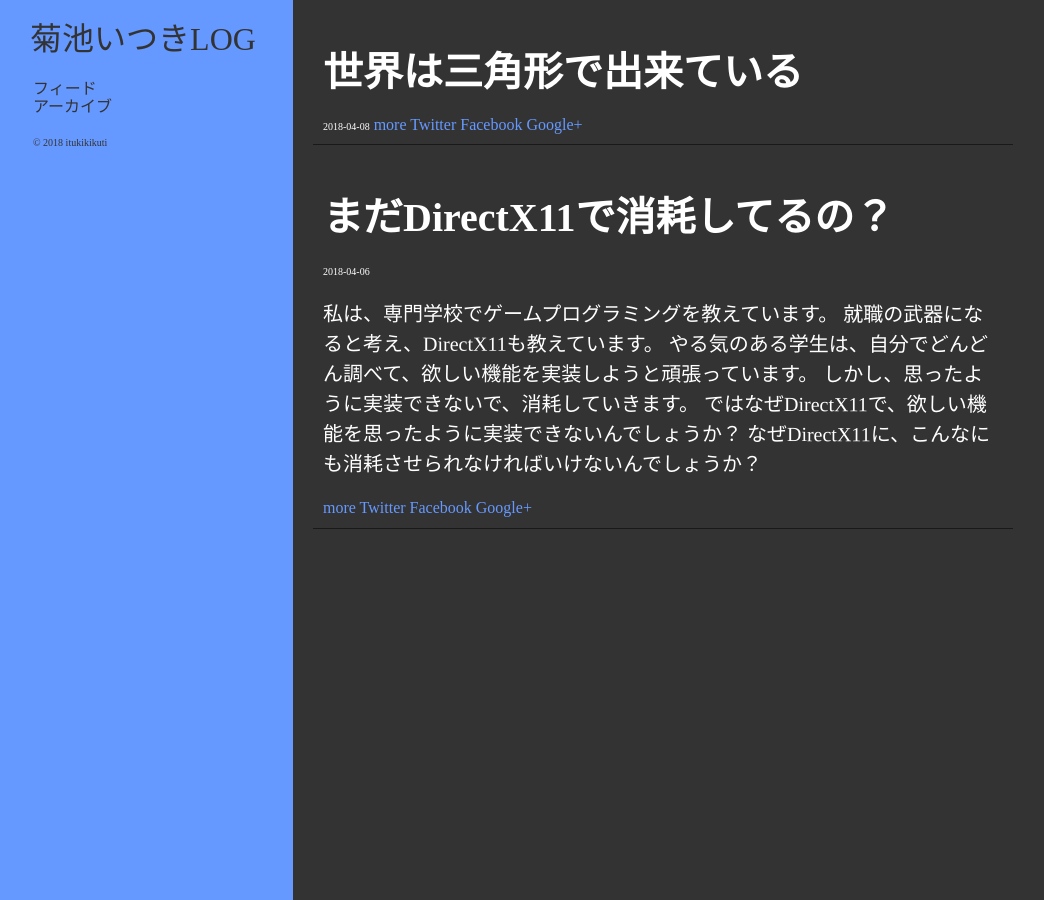
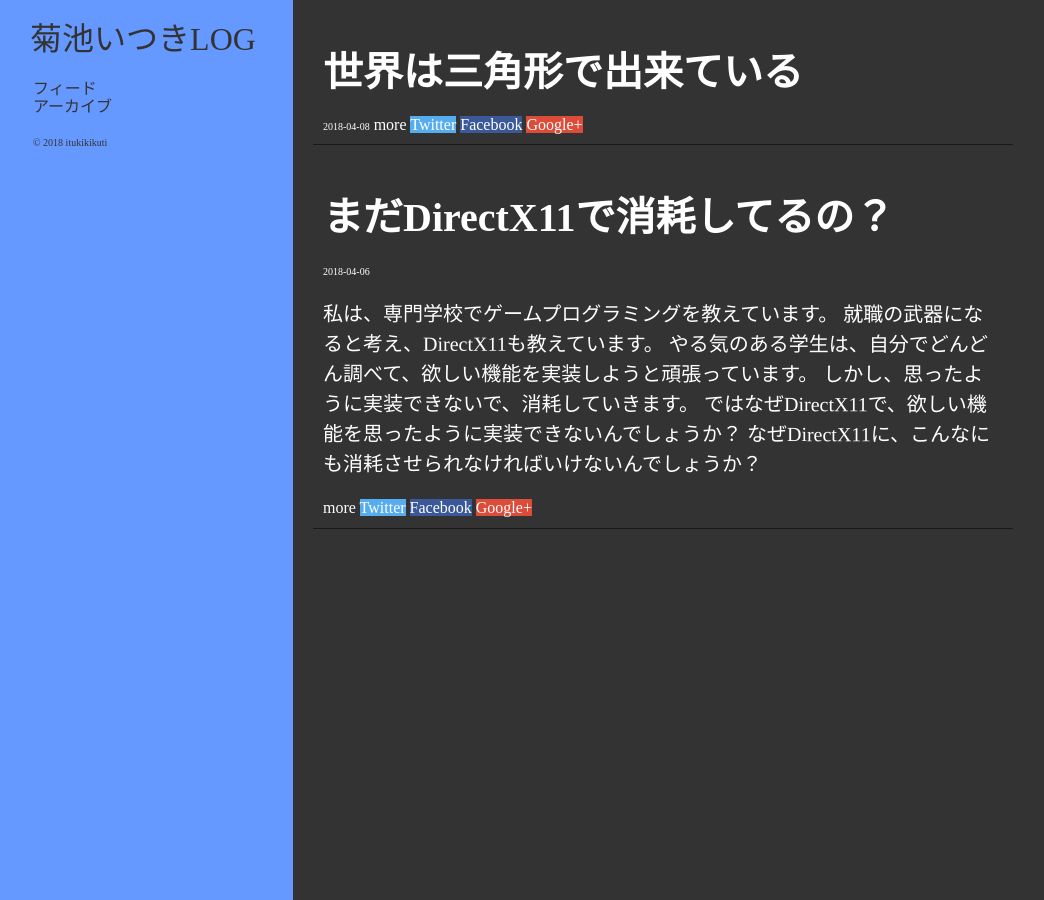
Before and after one commit to itukikikuti/windblow.net, a Jekyll site: the page built from index.html, in a window 1280 px wide. Shown: the whole page, without its empty margins (7-1051 px from the left). Built offline with Jekyll 4.4.1, drawn with Linux system fonts in a browser that asks for light colours; some web fonts are replaced; the list of posts is cut into pages by our own code.

Commit message:
Update style.scss

```diff
--- a/assets/css/style.scss
+++ b/assets/css/style.scss
@@ -75,7 +75,7 @@ article {
         line-height: 1.5;
         transform: rotate(0.05deg);
     }
-    &->a {
+    &>a {
         color: $white;
         &:nth-last-of-type(3) {
             background: #55acee;
```
